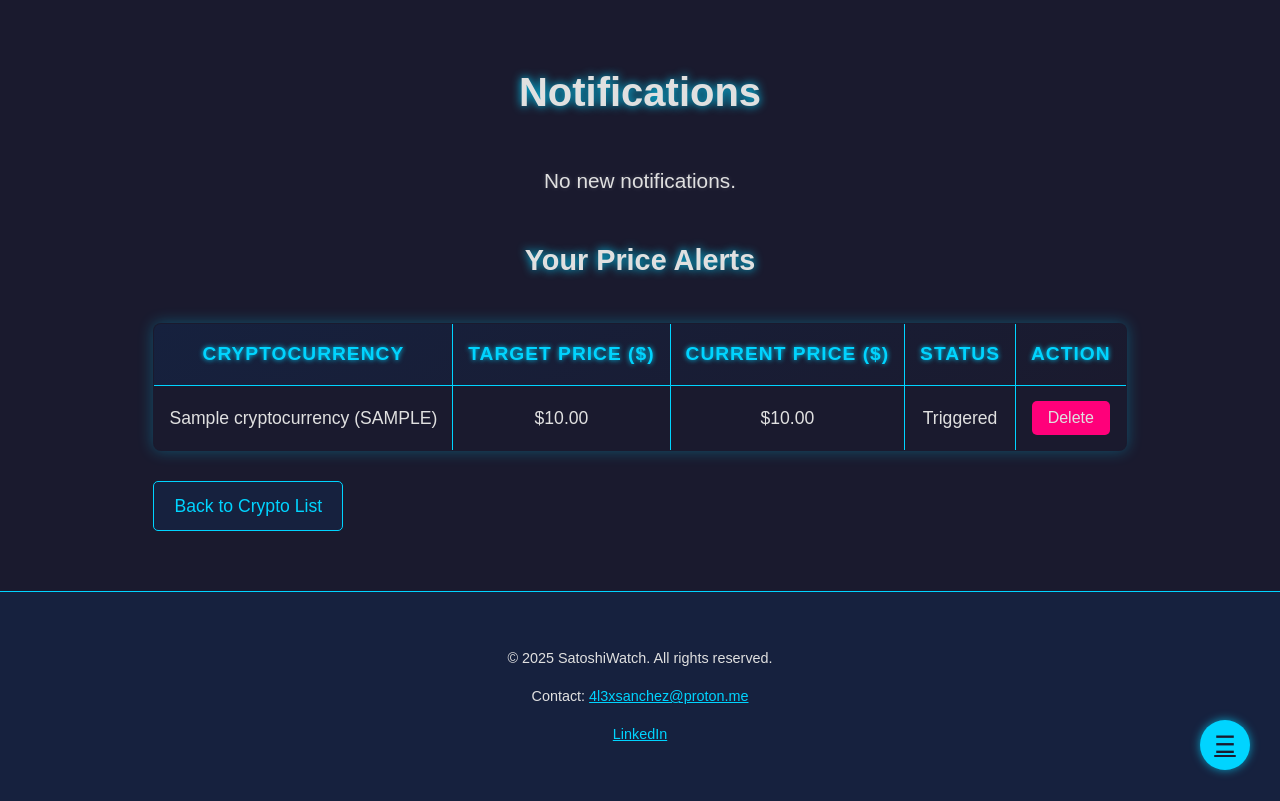
After one commit to aleexsaanchez/SatoshiWatch, a Django app: page /cryptos/check_alerts/ in a window 1280 px wide. The commit adds this page. Run offline with Django 5.2, Linux system fonts and the light colour scheme; a user stored in the database is signed in; tables that the repository leaves empty hold one stand-in row (values such as "Sample post").

Commit message:
Sprint 3 Delivery

```diff
--- a/static/css/style.css
+++ b/static/css/style.css
@@ -152,18 +156,23 @@ body {
     font-size: 1.4rem;
 }
 
-/* Crypto List and Watchlist Styles */
 .crypto-list-container {
     max-width: 1300px;
     margin: 0 auto;
     padding: 40px 20px;
 }
 
-.crypto-list-container h1 {
+.crypto-list-container h1,
+.crypto-list-container h2 {
     font-size: 2.5rem;
     text-align: center;
     margin-bottom: 40px;
     text-shadow: 0 0 10px #00d4ff;
+}
+
+.crypto-list-container h2 {
+    font-size: 1.8rem;
+    margin-top: 40px;
 }
 
 .crypto-list {
@@ -178,6 +187,14 @@ body {
     color: #00d4ff;
     font-style: italic;
     margin-top: 15px;
+}
+
+.no-data {
+    font-size: 1.3rem;
+    color: #e0e0e0;
+    text-align: center;
+    margin: 20px 0;
+    text-shadow: 0 0 5px rgba(255, 255, 255, 0.2);
 }
 
 .fab {
@@ -255,10 +294,158 @@ body {
     border-radius: 5px;
     color: #1a1a2e;
     cursor: pointer;
+    transition: background 0.3s, transform 0.3s;
+    font-family: 'Orbitron', sans-serif;
+    font-size: 0.9rem;
 }
 
 .form-container button:hover {
     background: #ff007a;
+    transform: scale(1.05);
+}
+
+.price-alert-form {
+    margin-top: 15px;
+    display: flex;
+    flex-direction: column;
+    align-items: center;
+    gap: 10px;
+}
+
+.price-alert-form label {
+    font-size: 0.9rem;
+    color: #00d4ff;
+    text-shadow: 0 0 5px #00d4ff;
+}
+
+.price-alert-form button {
+    background: #00d4ff;
+    color: #1a1a2e;
+    border: none;
+    padding: 8px 16px;
+    border-radius: 5px;
+    cursor: pointer;
+    transition: background 0.3s, transform 0.3s;
+    font-family: 'Orbitron', sans-serif;
+    font-size: 0.9rem;
+}
+
+.price-alert-form button:hover {
+    background: #ff007a;
+    transform: scale(1.05);
+}
+
+.notifications-container {
+    background: linear-gradient(145deg, #16213e, #1a1a2e);
+    border: 1px solid #00d4ff;
+    border-radius: 12px;
+    padding: 20px;
+    margin-bottom: 30px;
+    text-align: center;
+    box-shadow: 0 0 15px rgba(0, 212, 255, 0.3);
+    transition: box-shadow 0.3s;
+}
+
+.notifications-container:hover {
+    box-shadow: 0 0 25px rgba(0, 212, 255, 0.7);
+}
+
+.notifications-container h2 {
+    font-size: 1.8rem;
+    color: #00d4ff;
+    margin-bottom: 15px;
+    text-shadow: 0 0 10px #00d4ff;
+}
+
+.notifications-container ul {
+    list-style: none;
+    padding: 0;
+}
+
+.notifications-container li {
+    font-size: 1.3rem;
+    color: #e0e0e0;
+    margin: 8px 0;
+    text-shadow: 0 0 5px rgba(255, 255, 255, 0.2);
+}
+
+.alerts-table {
+    width: 100%;
+    border-collapse: collapse;
+    margin-top: 30px;
+    background: #1a1a2e;
+    border: 1px solid #00d4ff;
+    border-radius: 8px;
+    overflow: hidden;
+    box-shadow: 0 0 15px rgba(0, 212, 255, 0.3);
+}
+
+.alerts-table thead tr {
+    background: linear-gradient(145deg, #16213e, #1a1a2e);
+}
+
+.alerts-table th {
+    padding: 15px;
+    border: 1px solid #00d4ff;
+    font-size: 1.2rem;
+    color: #00d4ff;
+    text-shadow: 0 0 5px #00d4ff;
+    text-transform: uppercase;
+    letter-spacing: 1px;
+}
+
+.alerts-table tbody tr {
+    background: #1a1a2e;
+    transition: background 0.3s;
+}
+
+.alerts-table tbody tr:hover {
+    background: #21213b;
+}
+
+.alerts-table td {
+    padding: 15px;
+    border: 1px solid #00d4ff;
+    font-size: 1.1rem;
+    color: #e0e0e0;
+    text-align: center;
+}
+
+.alerts-table .delete-button {
+    background: #ff007a;
+    color: #e0e0e0;
+    border: none;
+    padding: 8px 16px;
+    border-radius: 5px;
+    cursor: pointer;
+    font-family: 'Orbitron', sans-serif;
+    font-size: 1rem;
+    transition: background 0.3s, transform 0.3s;
+}
+
+.alerts-table .delete-button:hover {
+    background: #00d4ff;
+    color: #1a1a2e;
+    transform: scale(1.05);
+}
+
+.back-link {
+    display: inline-block;
+    margin-top: 30px;
+    padding: 10px 20px;
+    background: #16213e;
+    border: 1px solid #00d4ff;
+    border-radius: 5px;
+    color: #00d4ff;
+    text-decoration: none;
+    font-size: 1.1rem;
+    transition: background 0.3s, color 0.3s, box-shadow 0.3s;
+}
+
+.back-link:hover {
+    background: #00d4ff;
+    color: #1a1a2e;
+    box-shadow: 0 0 15px rgba(0, 212, 255, 0.7);
 }
 
 .footer {
--- /dev/null
+++ b/watchlist/templates/watchlist/notifications.html
@@ -0,0 +1,59 @@
+{% extends 'watchlist/base.html' %}
+{% block title %}Notifications - SatoshiWatch{% endblock %}
+{% block content %}
+    <div class="crypto-list-container">
+        <h1>Notifications</h1>
+        {% if triggered_alerts %}
+            <div class="notifications-container">
+                <h2>New Notifications</h2>
+                <ul>
+                    {% for alert in triggered_alerts %}
+                        <li>{{ alert }}</li>
+                    {% endfor %}
+                </ul>
+            </div>
+        {% else %}
+            <p class="no-data">No new notifications.</p>
+        {% endif %}
+
+        <h2>Your Price Alerts</h2>
+        {% if all_alerts %}
+            <table class="alerts-table">
+                <thead>
+                    <tr>
+                        <th>Cryptocurrency</th>
+                        <th>Target Price ($)</th>
+                        <th>Current Price ($)</th>
+                        <th>Status</th>
+                        <th>Action</th>
+                    </tr>
+                </thead>
+                <tbody>
+                    {% for alert in all_alerts %}
+                        <tr>
+                            <td>{{ alert.crypto.name }} ({{ alert.crypto.symbol|upper }})</td>
+                            <td>${{ alert.target_price|floatformat:2 }}</td>
+                            <td>${{ alert.crypto.price_usd|floatformat:2 }}</td>
+                            <td>
+                                {% if alert.is_triggered %}
+                                    Triggered
+                                {% else %}
+                                    Active
+                                {% endif %}
+                            </td>
+                            <td>
+                                <form method="POST" action="{% url 'delete_alert' alert.id %}" style="display: inline;">
+                                    {% csrf_token %}
+                                    <button type="submit" class="delete-button">Delete</button>
+                                </form>
+                            </td>
+                        </tr>
+                    {% endfor %}
+                </tbody>
+            </table>
+        {% else %}
+            <p class="no-data">No price alerts set.</p>
+        {% endif %}
+        <a href="{% url 'crypto_list' %}" class="back-link">Back to Crypto List</a>
+    </div>
+{% endblock %}
--- a/watchlist/urls.py
+++ b/watchlist/urls.py
@@ -1,8 +1,11 @@
 from django.urls import path
-from .views import crypto_list, add_to_watchlist, remove_from_watchlist
+from .views import crypto_list, add_to_watchlist, remove_from_watchlist, set_price_alert, check_price_alerts, delete_alert
 
 urlpatterns = [
     path('', crypto_list, name='crypto_list'),
     path('add/<int:crypto_id>/', add_to_watchlist, name='add_to_watchlist'),
     path('remove/<int:crypto_id>/', remove_from_watchlist, name='remove_from_watchlist'),
+    path('set_alert/<int:crypto_id>/', set_price_alert, name='set_price_alert'),
+    path('check_alerts/', check_price_alerts, name='check_price_alerts'),
+    path('delete_alert/<int:alert_id>/', delete_alert, name='delete_alert'),
 ]
--- a/watchlist/views.py
+++ b/watchlist/views.py
@@ -1,8 +1,10 @@
+# watchlist/views.py
 from django.shortcuts import render, redirect
 from django.contrib.auth.decorators import login_required
 from django.contrib.auth.forms import UserCreationForm
 from django.contrib.auth import login, logout
-from watchlist.models import Cryptocurrency, CryptoWatchlist
+from watchlist.models import Cryptocurrency, CryptoWatchlist, PriceAlert
+from watchlist.forms import PriceAlertForm
 import requests
 
 def get_top_cryptos():
@@ -18,20 +20,30 @@ def get_top_cryptos():
     return response.json() if response.status_code == 200 else []
 
 def home(request):
-    return render(request, 'watchlist/home.html')
+    top_cryptos = get_top_cryptos()[:3]  # Top 3 from API
+    return render(request, 'watchlist/home.html', {'top_cryptos': top_cryptos})
 
 def crypto_list(request):
     cryptos = Cryptocurrency.objects.all()
     watchlist = CryptoWatchlist.objects.filter(user=request.user) if request.user.is_authenticated else []
     watchlist_ids = [item.crypto.id for item in watchlist]
-    return render(request, 'watchlist/crypto_list.html', {'cryptos': cryptos, 'watchlist_ids': watchlist_ids})
+    form = PriceAlertForm()  # Pass the form to the template
+    return render(request, 'watchlist/crypto_list.html', {
+        'cryptos': cryptos,
+        'watchlist_ids': watchlist_ids,
+        'form': form
+    })
 
 @login_required
 def watchlist(request):
     print(f"Logged-in user: {request.user.username}")
     watchlist = CryptoWatchlist.objects.filter(user=request.user)
     print(f"Watchlist entries: {watchlist}")
-    return render(request, 'watchlist/watchlist.html', {'watchlist': watchlist})
+    form = PriceAlertForm()  # Add the form
+    return render(request, 'watchlist/watchlist.html', {
+        'watchlist': watchlist,
+        'form': form
+    })
 
 @login_required
 def add_to_watchlist(request, crypto_id):
@@ -49,22 +61,60 @@ def remove_from_watchlist(request, crypto_id):
     CryptoWatchlist.objects.filter(user=request.user, crypto_id=crypto_id).delete()
     return redirect('watchlist')
 
-
-def home(request):
-    top_cryptos = get_top_cryptos()[:3]  # Top 3 from API
-    return render(request, 'watchlist/home.html', {'top_cryptos': top_cryptos})
-
 def signup(request):
     if request.method == 'POST':
         form = UserCreationForm(request.POST)
         if form.is_valid():
             user = form.save()
-            login(request, user) #Auto login after signup
+            login(request, user)  # Auto login after signup
             return redirect('home')
     else:
         form = UserCreationForm()
-    return render(request, 'watchlist/signup.html', {'form':form})
+    return render(request, 'watchlist/signup.html', {'form': form})
 
 def logout_view(request):
     logout(request)
     return redirect('home')
+
+@login_required
+def set_price_alert(request, crypto_id):
+    crypto = Cryptocurrency.objects.get(id=crypto_id)
+    if request.method == 'POST':
+        form = PriceAlertForm(request.POST)
+        if form.is_valid():
+            price_alert = form.save(commit=False)
+            price_alert.user = request.user
+            price_alert.crypto = crypto
+            price_alert.save()
+            return redirect('crypto_list')
+    else:
+        form = PriceAlertForm()
+    return render(request, 'watchlist/crypto_list.html', {
+        'cryptos': Cryptocurrency.objects.all(),
+        'watchlist_ids': [item.crypto.id for item in CryptoWatchlist.objects.filter(user=request.user)] if request.user.is_authenticated else [],
+        'form': form
+    })
+
+@login_required
+def check_price_alerts(request):
+    # Check for triggered alerts
+    alerts_to_check = PriceAlert.objects.filter(user=request.user, is_triggered=False)
+    triggered_alerts = []
+    for alert in alerts_to_check:
+        current_price = float(alert.crypto.price_usd)
+        if current_price >= float(alert.target_price):
+            alert.is_triggered = True
+            alert.save()
+            triggered_alerts.append(f"{alert.crypto.name} has reached ${alert.target_price}!")
+
+    # Fetch all alerts for display
+    all_alerts = PriceAlert.objects.filter(user=request.user)
+    return render(request, 'watchlist/notifications.html', {
+        'triggered_alerts': triggered_alerts,
+        'all_alerts': all_alerts
+    })
+
+@login_required
+def delete_alert(request, alert_id):
+    PriceAlert.objects.filter(id=alert_id, user=request.user).delete()
+    return redirect('check_price_alerts')
```
Also changed, not shown: other parts of static/css/style.css (+33 -6 lines), watchlist/forms.py (added, +11 -0 lines), watchlist/models.py (+10 -0 lines), watchlist/templates/watchlist/watchlist.html (+7 -0 lines), watchlist/migrations/0003_pricealert.py (added).
